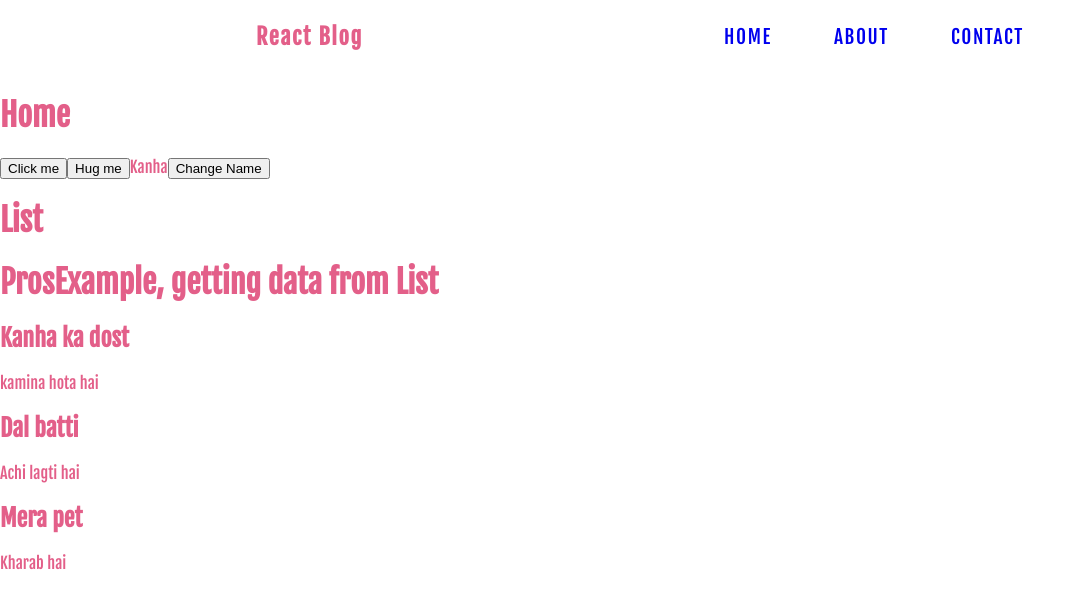
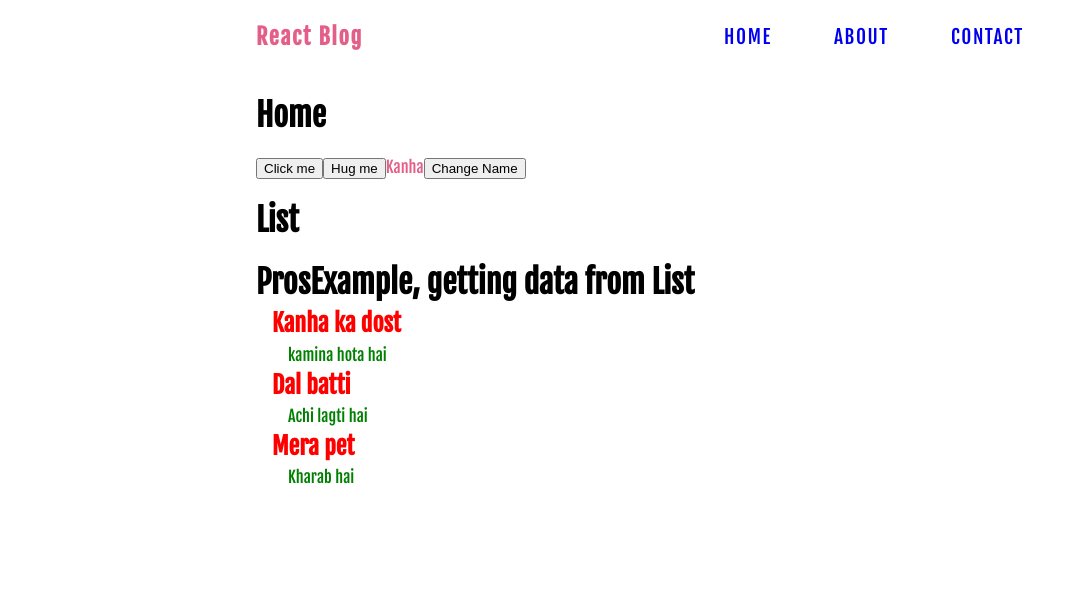
Before and after one commit to Kanharajput/ReactJs, a React (Create React App) app: page / in a window 1280 px wide. Shown: the top 608 px of the page, without its empty margins (0-1083 px from the left). Built offline with nearby package versions, Linux system fonts and the light colour scheme.

Commit message:
some changes in style

```diff
--- a/src/App.css
+++ b/src/App.css
@@ -3,6 +3,8 @@
 .App{
   font-family: 'Fjalla One', sans-serif;
   color: #E35F89;
+  width: 768px;
+  margin: 0 auto;
 }
 
 .nav{
@@ -30,3 +32,18 @@
   text-transform: uppercase;
   font-size: 1.2rem;
 }
+
+h1{
+  color: black;
+}
+
+h2{
+  color: red;
+  line-height: 0.1rem;
+  margin-left: 1rem;
+}
+
+p{
+  color: green;
+  margin-left: 2rem;
+}
```
Also changed, not shown: src/List.js (line endings or trailing spaces).
